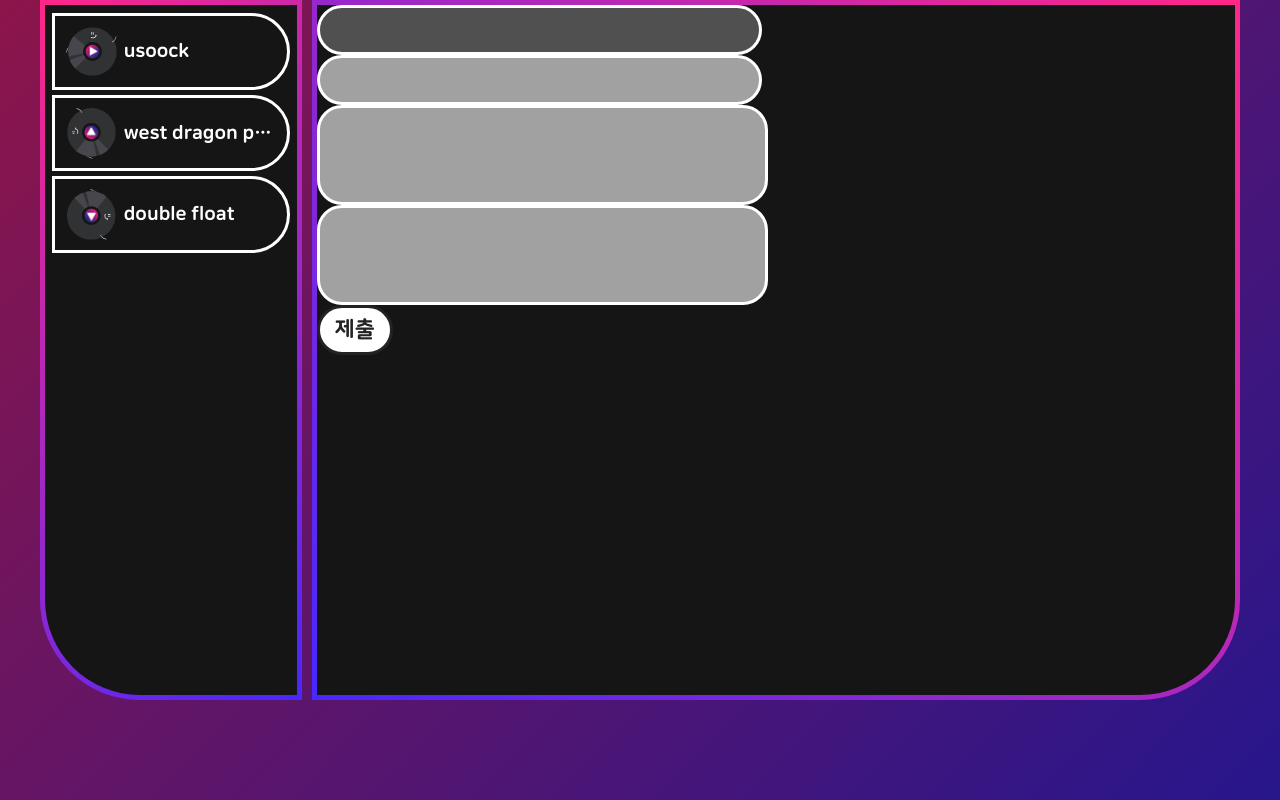
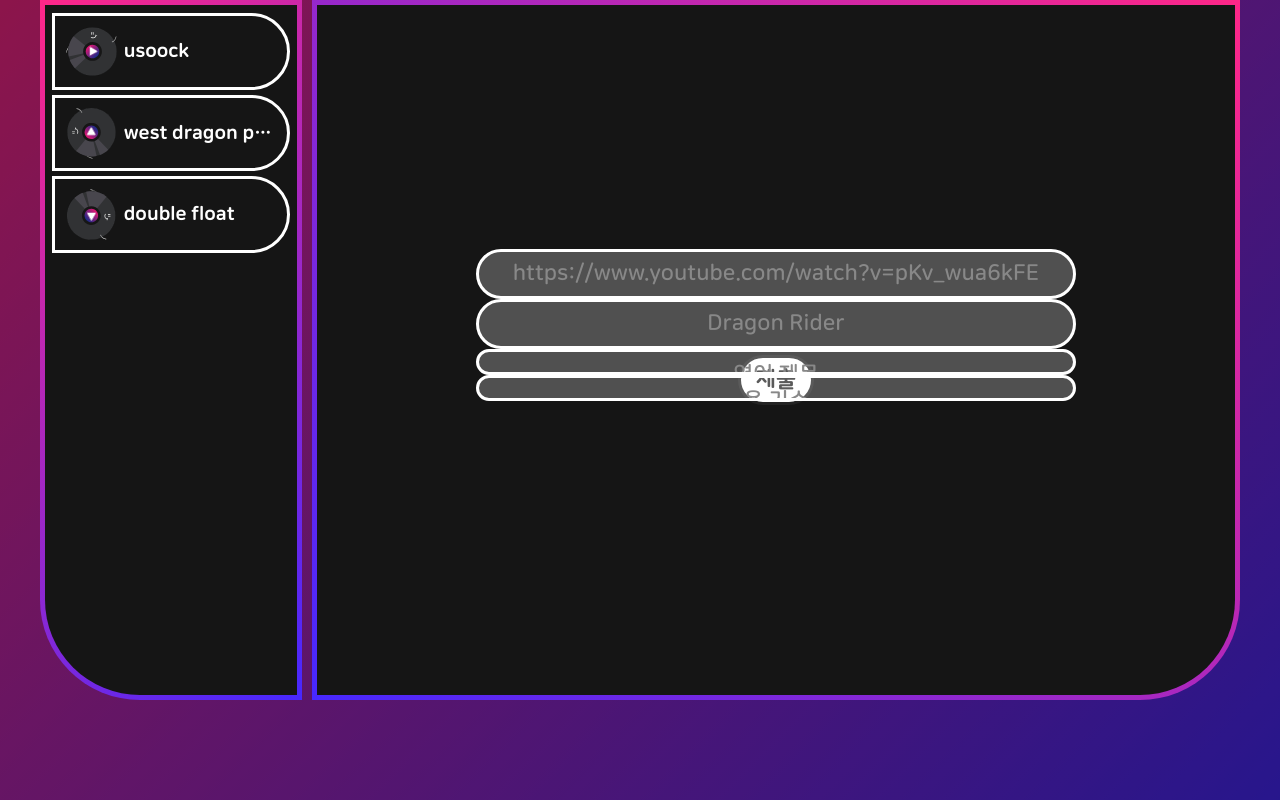
Before and after one commit to usw-world/project-garticsong, a Svelte app: page / in a window 1280 px wide. Built offline with nearby package versions, Linux system fonts and the light colour scheme.

Commit message:
make something

```diff
--- a/src/GameRoom/GameRoom.svelte
+++ b/src/GameRoom/GameRoom.svelte
@@ -45,6 +45,7 @@
     }
     .room-right {
         width: 78%;
+        height: 100%;
         background: linear-gradient(#151515, #151515),
         linear-gradient(45deg, var(--point-color-a), var(--point-color-b));
         background-origin: border-box;
--- /dev/null
+++ b/src/GameRoom/QuestionInputArea.svelte
@@ -0,0 +1,50 @@
+<script>
+    export let state;
+    console.log(state);
+</script>
+
+
+<input class="input-url" type="text" name="url" placeholder="https://www.youtube.com/watch?v=pKv_wua6kFE" autocomplete="off">
+<input class="input-title" type="text" name="title" placeholder="Dragon Rider" autocomplete="off">
+<textarea class="input-description" name="description" placeholder="영어 제목
+Two Steps From Hell - oooooo ooooo" autocomplete="off"></textarea>
+<textarea class="input-hint" name="hint" placeholder="용 기수
+Dooooo Roooo" autocomplete="off"></textarea>
+
+<style>
+    input, textarea {
+        text-align: center;
+        padding: 1rem;
+        overflow: hidden;
+    }
+    .input-url,
+    .input-title {
+        width: 60rem;
+    }
+    .input-description,
+    .input-hint {
+        width: 60rem;
+        height: 20rem;
+    }
+    /* .input-area {
+        position: absolute;
+    }
+    .input-area.active {
+        opacity: 1;
+    }
+    .input-area.inactive {
+        top: -15rem;
+        opacity: .5;
+        filter: blur(2px);
+        transform: scale(.8);
+    }
+    .input-area.disappear {
+        top: -30rem;
+        opacity: 0;
+        filter: blur(4px);
+        transform: scale(.5);
+    }
+    .input-area.waiting {
+        opacity: 0;
+    } */
+</style>
--- a/src/GameRoom/Questioner.svelte
+++ b/src/GameRoom/Questioner.svelte
@@ -1,4 +1,5 @@
 <script>
+    import QuestionInputArea from './QuestionInputArea.svelte';
     let videoPlayerElmt;
 
     function OnYouTubeIframeAPIReady() {
@@ -43,25 +44,18 @@
 
     function OnSubmit(e) {
         console.dir(e.target.title.value);
+        document.querySelector(".input-title").classList.add(".input-area.disappear");
     }
     function OnClickInputArea() {
 
     }
 </script>
 
-<div class="question-wrap" on:submit|preventDefault="{OnSubmit}">
-    <form class="question-form">
-        <div class="input-area" on:click="{OnClickInputArea()}">
-            <input type="text" name="url" placeholder="" autocomplete="off">
-        </div>
-        <div class="input-area" on:click="{OnClickInputArea()}">
-            <input type="text" name="title" placeholder="" autocomplete="off" disabled>
-        </div>
-        <div class="input-area" on:click="{OnClickInputArea()}">
-            <textarea name="description" class="input-description" placeholder="" autocomplete="off" disabled></textarea>
-        </div>
-        <div class="input-area" on:click="{OnClickInputArea()}">
-            <textarea name="hint" class="input-description" autocomplete="off" disabled></textarea>
+<div class="question-wrap">
+    <form class="question-form" on:submit|preventDefault="{OnSubmit}">
+        <div class="input-wrap">
+            <QuestionInputArea state={"active"} on:click="{OnClickInputArea()}">
+            </QuestionInputArea>
         </div>
         <input class="button" type="submit" value="제출">
         <!-- <button class="edit-button"><img src="../images/recycle-b.svg" alt=""></button> -->
@@ -72,7 +66,24 @@
     /* .edit-button {
         width: 6rem;
     } */
-    .input-description {
-        height: 10rem;
+    .question-wrap {
+        height: 100%;
+    }
+    .question-form {
+        width: 100%;
+        height: 100%;
+        display: flex;
+        flex-direction: column;
+        justify-content: center;
+        align-items: center;
+    }
+    .input-wrap {
+        position: relative;
+        display: flex;
+        width: 100%;
+        height: 6rem;
+        flex-direction: column;
+        justify-content: center;
+        align-items: center;
     }
 </style>
```
Also changed, not shown: webpack.config.js (line endings or trailing spaces).
